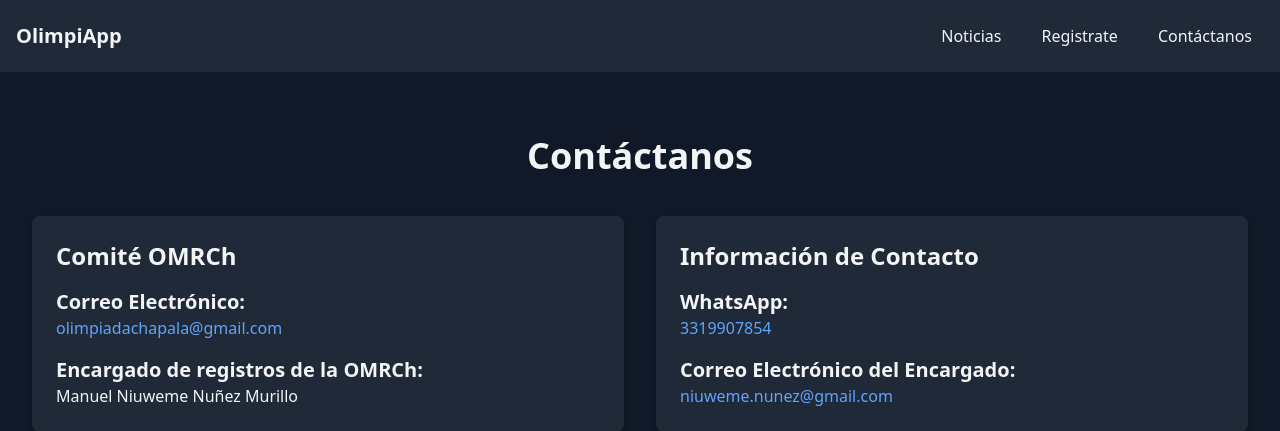
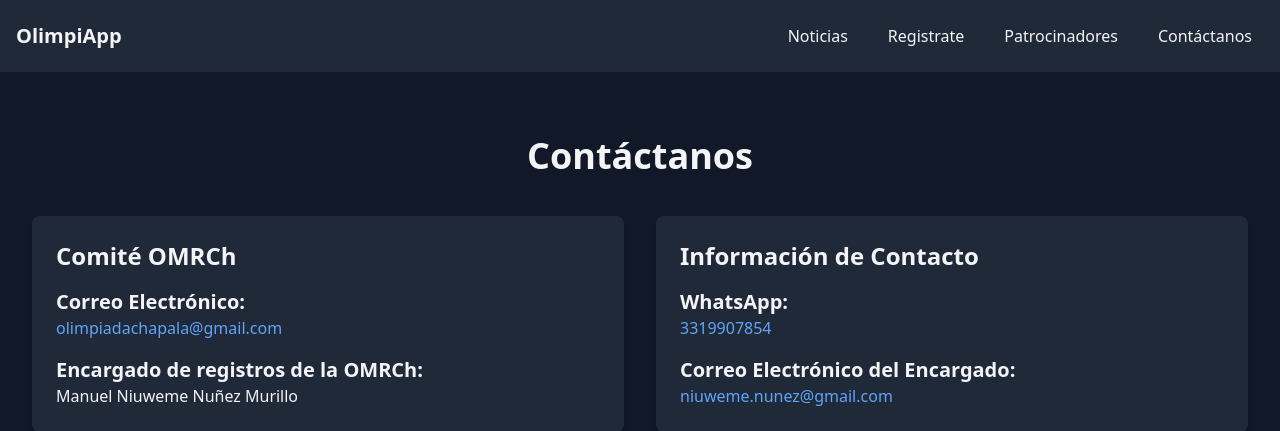
Before and after one commit to ManuNunez/OLIMPIAPP, a Flask app: page /about-us in a window 1280 px wide. Shown: the top 431 px of the page. Run offline with Flask 3, Linux system fonts and the light colour scheme; parts of the project's set-up code (start-up, migrations or seed data) failed here and were passed over; some libraries are stand-ins or nearby versions.

Commit message:
fix(base):not logged base  nav

```diff
--- a/app/templates/base.html
+++ b/app/templates/base.html
@@ -42,7 +42,8 @@
             <a href="/" class="text-xl font-semibold">OlimpiApp</a>
             <div class="hidden md:flex space-x-4">
                 <a href="/news" class="hover:bg-gray-700 px-3 py-2 rounded">Noticias</a>
-                <a href="/register" class="hover:bg-gray-700 px-3 py-2 rounded">Registrate</a>
+                <a href="/auth/sign-up" class="hover:bg-gray-700 px-3 py-2 rounded">Registrate</a>
+                <a href="/home/partners" class="hover:bg-gray-700 px-3 py-2 rounded">Patrocinadores</a>
                 <a href="/about-us" class="hover:bg-gray-700 px-3 py-2 rounded">Contáctanos</a>
 
             </div>
@@ -55,7 +56,8 @@
         </div>
         <div id="menu" class="md:hidden absolute top-16 left-0 w-full bg-gray-800 text-gray-100 hidden">
             <a href="/news" class="block px-4 py-2 hover:bg-gray-700">Noticias</a>
-            <a href="/register" class="block px-4 py-2 hover:bg-gray-700">Registrate</a>
+            <a href="/auth/sign-up" class="block px-4 py-2 hover:bg-gray-700">Registrate</a>
+            <a href="/home/partners " class="hover:bg-gray-700 px-3 py-2 rounded">Patrocinadores</a>
             <a href="/about-us" class="block px-4 py-2 hover:bg-gray-700">Contáctanos</a>
         </div>
     </nav>
```
